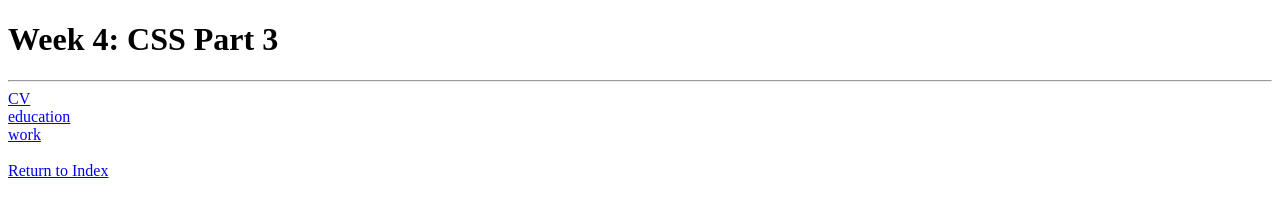
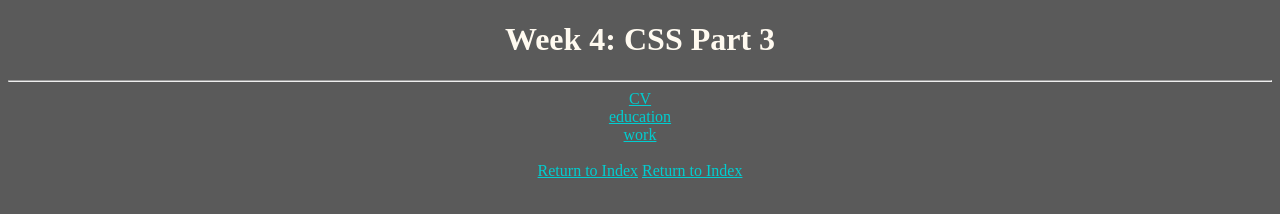
Before and after one commit to Darius20103104/WebDev, a plain HTML site: page week4.3.html in a window 1280 px wide. Drawn offline with Linux system fonts and the light colour scheme.

Commit message:
index css update

```diff
--- /dev/null
+++ b/css/index.css
@@ -0,0 +1,20 @@
+html {
+    background-color: #5A5A5A;
+    color:floralwhite;
+    text-align: center;
+}
+
+a {
+    color: darkturquoise;
+}
+a:visited {
+    color: coral;
+    text-decoration: underline;
+}
+a:active {
+    color: palevioletred;
+    background-color: darkslategray;
+}
+a:hover {
+    color: #FF2626;
+}
--- a/week4.3.html
+++ b/week4.3.html
@@ -3,6 +3,7 @@
     <head>
         <meta charset="UTF-8">
         <title>Week 4 Part 3</title>
+        <link rel="stylesheet" href="css/index.css">
     </head>
     <body>
     <h1>Week 4: CSS Part 3</h1>
@@ -11,5 +12,6 @@
         <a href="sub/week4/p2/education.html">education</a><br>
         <a href="sub/week4/p2/work.html">work</a><br><br>
         <a href="index.html">Return to Index</a>
+        <a href="index.html">Return to Index</a>
     </body>
 </html>
```
Also changed, not shown: index.html (+1 -0 lines), week5.html (+2 -0 lines), week7.html (+2 -0 lines), week8.html (+2 -0 lines).
